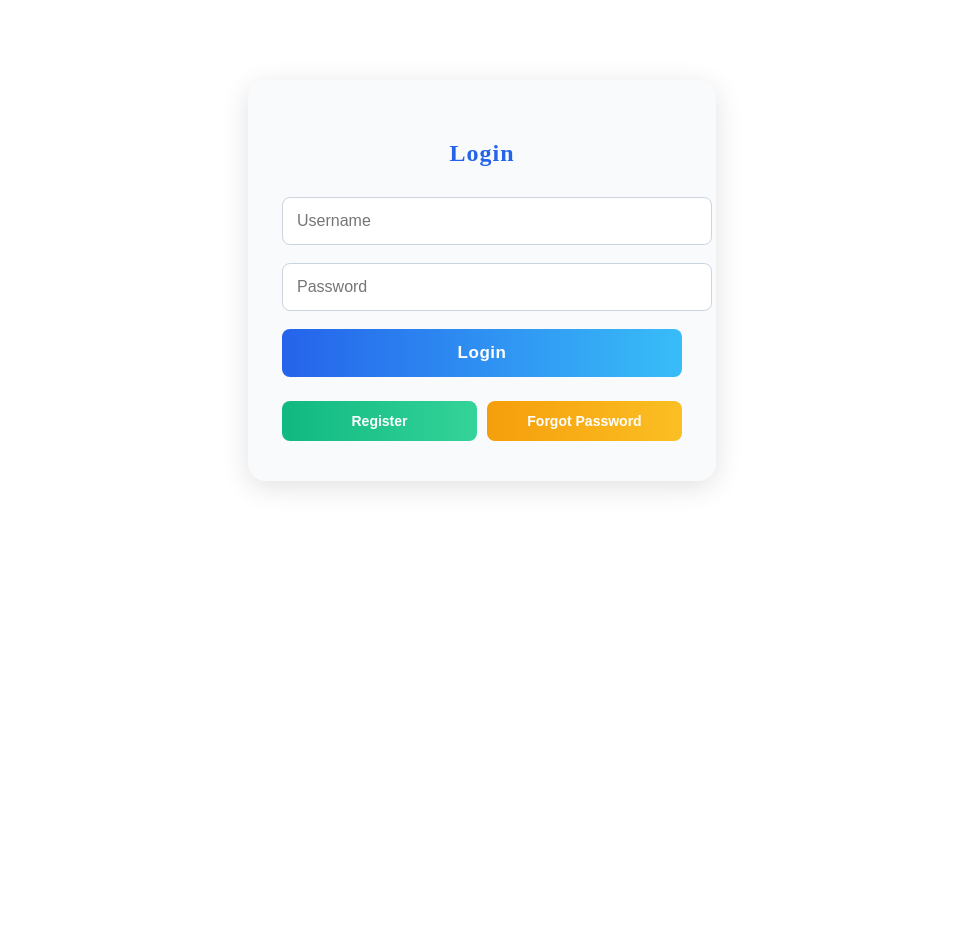
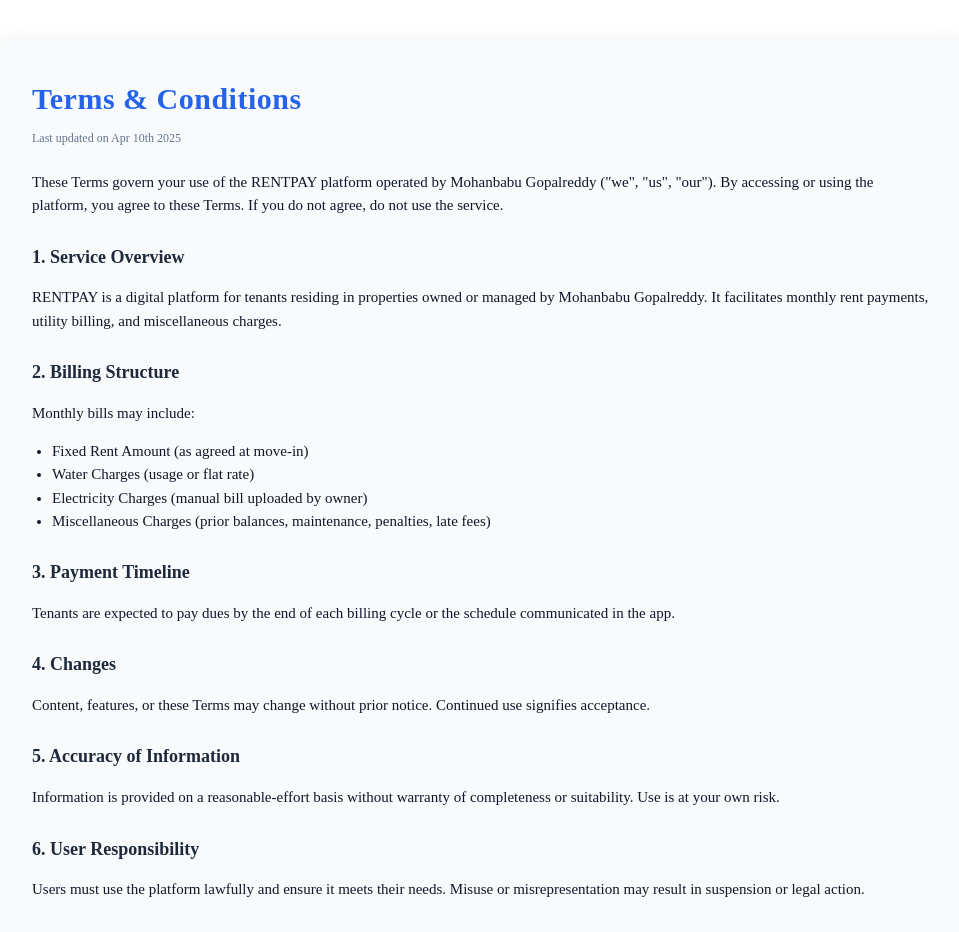
Before and after one commit to mohanbabureddy/Rentapp, a React (Create React App) app: page /terms in a window 1280 px wide. Shown: the top 932 px of the page, without its empty margins (158-1117 px from the left). Before the commit the page ends 800 px from the top, so only its background shows below. Built offline with nearby package versions, Linux system fonts and the light colour scheme.

Commit message:
Updated policy and version.

```diff
--- a/src/App.js
+++ b/src/App.js
@@ -12,6 +12,11 @@
 import Login from './Login';
 import Registration from './Registration';
 import ForgotReset from './ForgotReset';
+import Terms from './Terms';
+import RefundPolicy from './RefundPolicy';
+
+// App version (exposed via environment variable REACT_APP_VERSION)
+const APP_VERSION = process.env.REACT_APP_VERSION || '0.1.0';
 
 // Keep inactivity limit outside component so it's stable and excluded from hook dependency warnings
 const INACTIVITY_LIMIT = 5 * 60 * 1000; // 5 minutes
@@ -90,6 +95,8 @@
         <Routes>
           <Route path="/register" element={<Registration />} />
           <Route path="/forgot" element={<ForgotReset />} />
+          <Route path="/terms" element={<Terms />} />
+          <Route path="/refund-policy" element={<RefundPolicy />} />
           <Route path="*" element={
             <Login setUser={(u)=>{ setUser(u); localStorage.setItem('user',JSON.stringify(u)); }} />
           } />
@@ -167,6 +174,8 @@
             <Route path="/" element={<TenantBills username={user.username} />} />
             <Route path="/complaints" element={<TenantComplaints username={user.username} />} />
             <Route path="/occupants" element={<TenantOccupants username={user.username} />} />
+            <Route path="/terms" element={<Terms />} />
+            <Route path="/refund-policy" element={<RefundPolicy />} />
             {user.role === "ADMIN" && (
               <>
                 <Route path="/admin/add-bill" element={<AdminAddBill />} />
@@ -178,6 +187,11 @@
               </>
             )}
           </Routes>
+          <div style={{marginTop:48,fontSize:12,textAlign:'center',color:'#64748b'}}>
+            <Link to="/terms" style={{color:'#2563eb',marginRight:16}}>Terms & Conditions</Link>
+            <Link to="/refund-policy" style={{color:'#2563eb',marginRight:16}}>Cancellation & Refund Policy</Link>
+            <span style={{opacity:0.8}}>Version {APP_VERSION}</span>
+          </div>
         </div>
       )}
     </Router>
--- /dev/null
+++ b/src/RefundPolicy.js
@@ -0,0 +1,50 @@
+import React from 'react';
+
+// Latest Cancellation & Refund Policy (as provided) – adjusted for rent platform
+export default function RefundPolicy(){
+  const wrap = {maxWidth:900,margin:'40px auto',background:'#f8fafc',padding:'36px 44px',borderRadius:18,boxShadow:'0 4px 28px rgba(0,0,0,0.08)',lineHeight:1.55,fontSize:15,color:'#0f172a'};
+  const h1 = {fontSize:30,marginTop:0,marginBottom:6,color:'#2563eb',letterSpacing:'0.5px'};
+  const meta = {fontSize:12,color:'#64748b',marginBottom:24};
+  const h2 = {fontSize:18,margin:'26px 0 8px',color:'#1e293b'};
+  const list = {margin:'6px 0 12px 20px',padding:0};
+  const small = {fontSize:11,color:'#64748b',marginTop:36,borderTop:'1px solid #e2e8f0',paddingTop:14};
+  return (
+    <div style={wrap}>
+      <h1 style={h1}>Cancellation & Refund Policy</h1>
+      <div style={meta}>Last updated on Apr 10th 2025</div>
+      <p>This policy outlines the conditions under which refunds may be processed for payments made via the RENTPAY platform.</p>
+
+      <h2 style={h2}>1. Nature of Service</h2>
+      <p>RENTPAY handles digital payments for rent and utilities. These payments are tied to tenancy agreements and are non‑cancellable once processed.</p>
+
+      <h2 style={h2}>2. Refund Eligibility</h2>
+      <ul style={list}>
+        <li>Bank‑Side Failures: debited but not received due to bank issues — bank initiates reversal.</li>
+        <li>Gateway (Razorpay) Transaction Failures: failed after debit — refunded to the original payment method.</li>
+        <li>Owner‑Side Reversals: duplicate or excess payment — excess refunded after verification.</li>
+      </ul>
+
+      <h2 style={h2}>3. Non‑Refundable Items</h2>
+      <ul style={list}>
+        <li>Monthly rent once credited</li>
+        <li>Water, electricity, and miscellaneous charges once paid</li>
+        <li>Maintenance charges incurred and documented</li>
+        <li>Penalties or late fees for delayed payments</li>
+      </ul>
+
+      <h2 style={h2}>4. Refund Timeline</h2>
+      <p>Approved refunds are initiated within 3–5 working days to the original payment method (bank posting may vary).</p>
+
+      <h2 style={h2}>5. Evidence & Dispute Resolution</h2>
+      <p>We may request payment confirmation screenshots, bank statement excerpts, and the Razorpay transaction ID. Lack of sufficient evidence may delay or void processing.</p>
+
+      <h2 style={h2}>6. Contact</h2>
+      <p>Customer Service / Owner: Mohanbabu Gopalreddy, 47, Kachanayakanahalli, Bengaluru, Karnataka 560105.</p>
+
+      <h2 style={h2}>7. Disclaimer</h2>
+      <p>All billing content and logic are managed solely by the Owner. Razorpay is a payment gateway and is not liable for billing disputes or refund decisions.</p>
+
+      <div style={small}>This summary does not override statutory rights.</div>
+    </div>
+  );
+}
--- a/src/Registration.js
+++ b/src/Registration.js
@@ -1,5 +1,5 @@
 import React, { useState, useEffect } from 'react';
-import { useNavigate } from 'react-router-dom';
+import { useNavigate, Link } from 'react-router-dom';
 import { url, FETCH_CREDENTIALS } from './apiClient';
 
 const AUTO_REDIRECT = true;
@@ -17,6 +17,7 @@
     password: '',
     confirmPassword: ''
   });
+  const [accepted,setAccepted]=useState(false);
   const [loading,setLoading]=useState(false);
   const [msg,setMsg]=useState('');
   const [err,setErr]=useState('');
@@ -33,7 +34,8 @@
   const start = async (e)=>{
     e.preventDefault();
     setErr(''); setMsg('');
-    if(!form.username||!form.email||!form.mobileNumber){setErr('All fields required');return;}
+  if(!form.username||!form.email||!form.mobileNumber){setErr('All fields required');return;}
+  if(!accepted){setErr('You must accept Terms & Refund Policy');return;}
     setLoading(true);
     try{
       const res=await fetch(url.registrationStart(),{
@@ -113,6 +115,10 @@
                  value={form.email} onChange={onChange} style={inputStyle}/>
           <input name="mobileNumber" placeholder="Mobile (+91XXXXXXXXXX)"
                  value={form.mobileNumber} onChange={onChange} style={inputStyle}/>
+          <label style={{display:'flex',alignItems:'flex-start',fontSize:12,lineHeight:1.4,color:'#334155',marginBottom:14}}>
+            <input type="checkbox" checked={accepted} onChange={e=>setAccepted(e.target.checked)} style={{marginRight:8,marginTop:2}} />
+            <span>I agree to the <Link to="/terms" style={{color:'#2563eb',fontWeight:600}}>Terms & Conditions</Link> and the <Link to="/refund-policy" style={{color:'#2563eb',fontWeight:600}}>Cancellation & Refund Policy</Link>.</span>
+          </label>
           <button type="submit" disabled={loading} style={btnStyle}>
             {loading?'Submitting...':'Send OTP'}
           </button>
@@ -142,6 +148,9 @@
           {AUTO_REDIRECT && <div style={{marginTop:12,fontSize:12,color:'#475569'}}>
             Redirecting automatically...
           </div>}
+          <div style={{marginTop:20,fontSize:12,color:'#64748b'}}>
+            Need to review? <Link to="/terms" style={{color:'#2563eb'}}>Terms</Link> | <Link to="/refund-policy" style={{color:'#2563eb'}}>Refund Policy</Link>
+          </div>
         </div>
       )}
     </div>
--- /dev/null
+++ b/src/Terms.js
@@ -0,0 +1,71 @@
+import React from 'react';
+
+// Latest Terms & Conditions (as provided) – streamlined for display
+export default function Terms() {
+  const wrap = {maxWidth:900,margin:'40px auto',background:'#f8fafc',padding:'36px 44px',borderRadius:18,boxShadow:'0 4px 28px rgba(0,0,0,0.08)',lineHeight:1.55,fontSize:15,color:'#0f172a'};
+  const h1 = {fontSize:30,marginTop:0,marginBottom:6,color:'#2563eb',letterSpacing:'0.5px'};
+  const meta = {fontSize:12,color:'#64748b',marginBottom:24};
+  const h2 = {fontSize:18,margin:'26px 0 8px',color:'#1e293b'};
+  const list = {margin:'6px 0 12px 20px',padding:0};
+  const small = {fontSize:11,color:'#64748b',marginTop:36,borderTop:'1px solid #e2e8f0',paddingTop:14};
+  return (
+    <div style={wrap}>
+      <h1 style={h1}>Terms & Conditions</h1>
+      <div style={meta}>Last updated on Apr 10th 2025</div>
+      <p>These Terms govern your use of the RENTPAY platform operated by Mohanbabu Gopalreddy ("we", "us", "our"). By accessing or using the platform, you agree to these Terms. If you do not agree, do not use the service.</p>
+
+      <h2 style={h2}>1. Service Overview</h2>
+      <p>RENTPAY is a digital platform for tenants residing in properties owned or managed by Mohanbabu Gopalreddy. It facilitates monthly rent payments, utility billing, and miscellaneous charges.</p>
+
+      <h2 style={h2}>2. Billing Structure</h2>
+      <p>Monthly bills may include:</p>
+      <ul style={list}>
+        <li>Fixed Rent Amount (as agreed at move‑in)</li>
+        <li>Water Charges (usage or flat rate)</li>
+        <li>Electricity Charges (manual bill uploaded by owner)</li>
+        <li>Miscellaneous Charges (prior balances, maintenance, penalties, late fees)</li>
+      </ul>
+
+      <h2 style={h2}>3. Payment Timeline</h2>
+      <p>Tenants are expected to pay dues by the end of each billing cycle or the schedule communicated in the app.</p>
+
+      <h2 style={h2}>4. Changes</h2>
+      <p>Content, features, or these Terms may change without prior notice. Continued use signifies acceptance.</p>
+
+      <h2 style={h2}>5. Accuracy of Information</h2>
+      <p>Information is provided on a reasonable‑effort basis without warranty of completeness or suitability. Use is at your own risk.</p>
+
+      <h2 style={h2}>6. User Responsibility</h2>
+      <p>Users must use the platform lawfully and ensure it meets their needs. Misuse or misrepresentation may result in suspension or legal action.</p>
+
+      <h2 style={h2}>7. Intellectual Property</h2>
+      <p>All content, design, graphics, and layout are owned or licensed by us. Unauthorized use is prohibited.</p>
+
+      <h2 style={h2}>8. Trademarks</h2>
+      <p>Third‑party trademarks (e.g., Razorpay) remain the property of their respective owners.</p>
+
+      <h2 style={h2}>9. Prohibited Use</h2>
+      <p>No tampering, reverse engineering, automated scraping, or unlawful activity.</p>
+
+      <h2 style={h2}>10. External Links</h2>
+      <p>Links (if any) are for convenience only; we neither control nor endorse third‑party content.</p>
+
+      <h2 style={h2}>11. Linking to RENTPAY</h2>
+      <p>Linking requires prior written consent.</p>
+
+      <h2 style={h2}>12. Limitation of Liability</h2>
+      <p>We are not liable for indirect or consequential losses. Aggregate liability is limited to the amount you paid in the preceding 3 months.</p>
+
+      <h2 style={h2}>13. Payment Authorization</h2>
+      <p>We are not responsible for failed transactions due to card limits, bank rules, or authorization issues.</p>
+
+      <h2 style={h2}>14. Governing Law</h2>
+      <p>Governed by the laws of India. Exclusive jurisdiction: courts of Bengaluru, Karnataka.</p>
+
+      <h2 style={h2}>15. Contact</h2>
+      <p>Owner: Mohanbabu Gopalreddy, 47, Kachanayakanahalli, Bengaluru, Karnataka 560105.</p>
+
+      <div style={small}>Disclaimer: Content supplied by Mohanbabu Gopalreddy. Razorpay is not liable for this content or related disputes.</div>
+    </div>
+  );
+}
```
Also changed, not shown: 1 other file (tests, documents, lock files or other folders).
